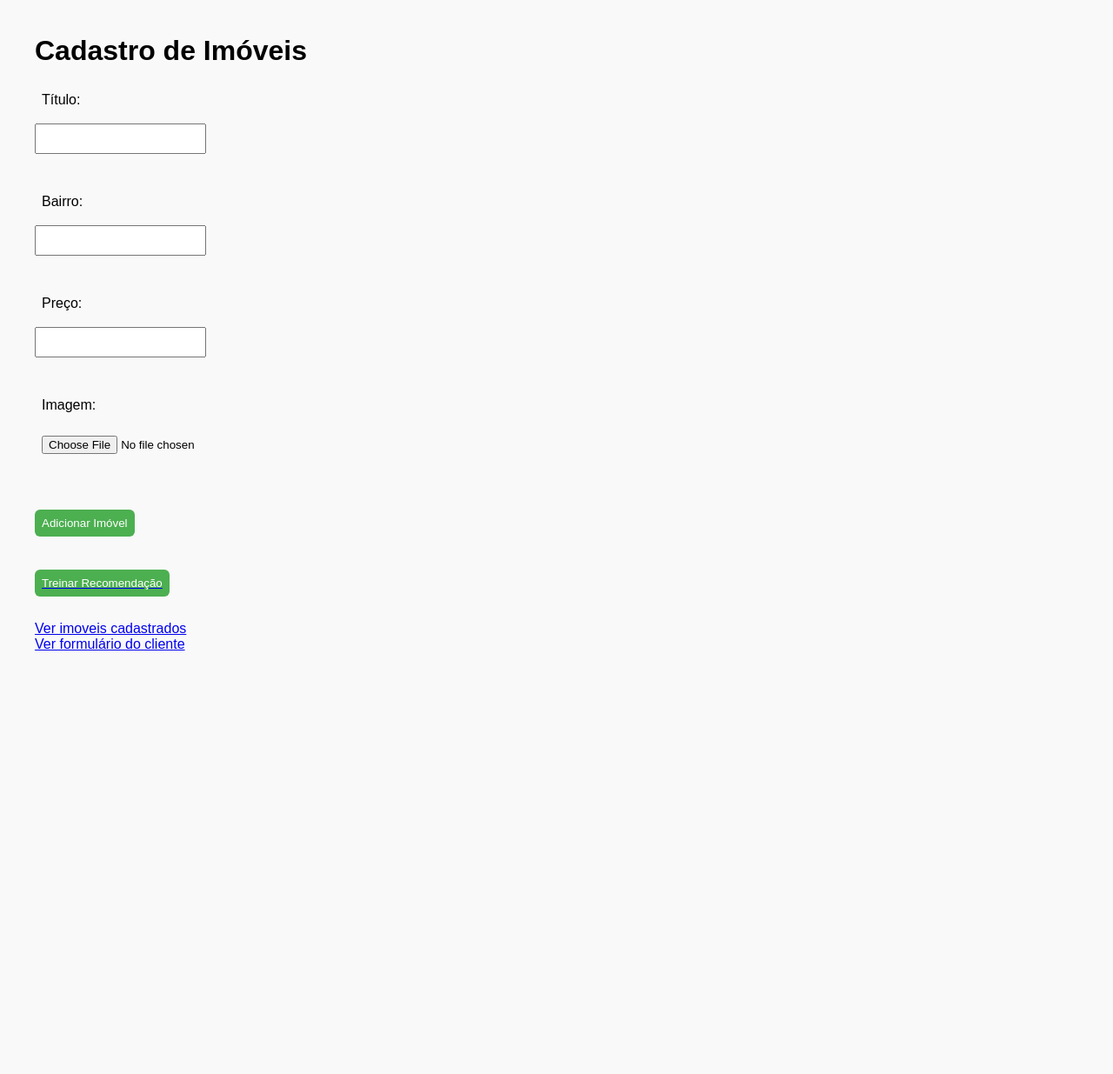
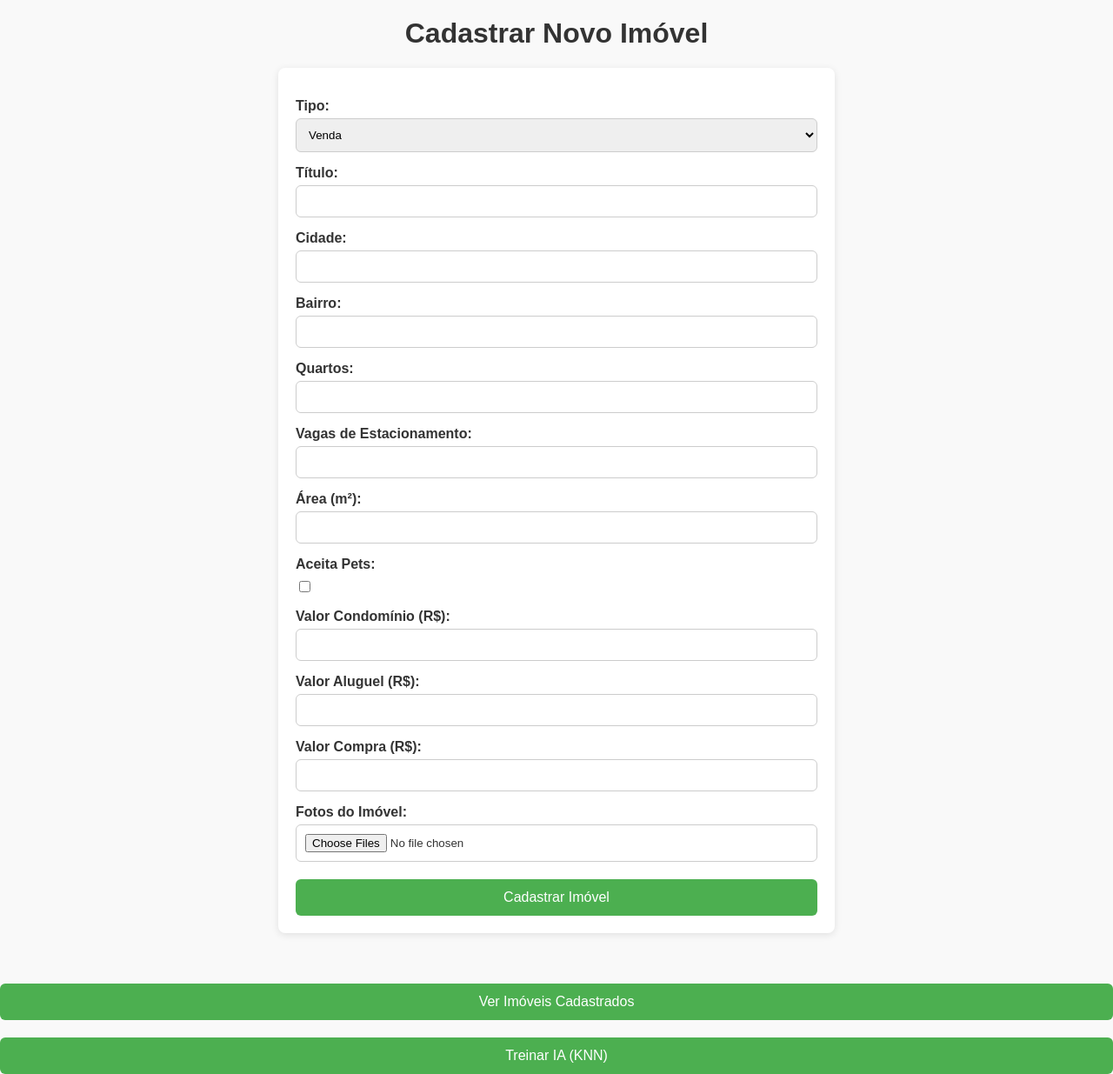
Before and after one commit to DanielBorbaSoares/RecomendacaoImoveis, a Flask app: page /corretor in a window 1280 px wide. Shown: the whole page at 87% size. Before the commit the page ends 748 px from the top, so only its background shows below. Run offline with Flask 3, Linux system fonts and the light colour scheme.

Commit message:
Atualiza sistema com IA KNN e páginas atualizadas

```diff
--- a/app.py
+++ b/app.py
@@ -6,73 +6,178 @@ from werkzeug.utils import secure_filename
 app = Flask(__name__)
 app.config['UPLOAD_FOLDER'] = 'static/uploads'
 
-# Página inicial (cliente) → corretor vê os imóveis
-@app.route('/cliente')
-def cliente():
+# Página do corretor
+@app.route('/corretor', methods=['GET', 'POST'])
+def corretor():
+    if request.method == 'POST':
+        tipo = request.form['tipo']
+        titulo = request.form['titulo']
+        cidade = request.form['cidade']
+        bairro = request.form['bairro']
+        quartos = request.form['quartos']
+        vagas = request.form['vagas']
+        area = request.form['area']
+        aceita_pets = 'Sim' if request.form.get('aceita_pets') else 'Não'
+        valor_condominio = request.form['valor_condominio']
+        valor_aluguel = request.form['valor_aluguel']
+        valor_compra = request.form['valor_compra']
+
+        fotos = request.files.getlist('fotos')
+        foto_nomes = []
+
+        if not os.path.exists(app.config['UPLOAD_FOLDER']):
+            os.makedirs(app.config['UPLOAD_FOLDER'])
+
+        for foto in fotos:
+            if foto.filename != '':
+                filename = secure_filename(foto.filename)
+                foto_path = os.path.join(app.config['UPLOAD_FOLDER'], filename)
+                foto.save(foto_path)
+                foto_nomes.append(filename)
+
+        with open('imoveis.csv', 'a', newline='', encoding='utf-8') as f:
+            writer = csv.writer(f)
+            if os.path.getsize('imoveis.csv') == 0:
+                writer.writerow([
+                    'tipo', 'titulo', 'cidade', 'bairro', 'quartos', 'vagas',
+                    'area', 'aceita_pets', 'valor_condominio',
+                    'valor_aluguel', 'valor_compra', 'fotos'
+                ])
+            writer.writerow([
+                tipo, titulo, cidade, bairro, quartos, vagas,
+                area, aceita_pets, valor_condominio,
+                valor_aluguel, valor_compra, ';'.join(foto_nomes)
+            ])
+
+        return redirect('/corretor')
+
+    return render_template('corretor.html')
+
+# Página de visualização dos imóveis cadastrados (Venda / Aluguel)
+@app.route('/imoveiscadastrados')
+def imoveiscadastrados():
     imoveis = []
     if os.path.exists('imoveis.csv'):
         with open('imoveis.csv', newline='', encoding='utf-8') as csvfile:
             reader = csv.DictReader(csvfile)
             for row in reader:
                 imoveis.append(row)
-    bairros = {}
-    for imovel in imoveis:
-        bairro = imovel['bairro']
-        if bairro not in bairros:
-            bairros[bairro] = []
-        if len(bairros[bairro]) < 3:
-            bairros[bairro].append(imovel)
-    return render_template('cliente.html', bairros=bairros)
 
-# Página do corretor → cadastrar imóveis
-@app.route('/corretor', methods=['GET', 'POST'])
-def corretor():
-    if request.method == 'POST':
-        titulo = request.form['titulo']
-        bairro = request.form['bairro']
-        preco = request.form['preco']
-        imagem = request.files['imagem']
-        if imagem:
-            filename = secure_filename(imagem.filename)
-            imagem.save(os.path.join(app.config['UPLOAD_FOLDER'], filename))
-            with open('imoveis.csv', 'a', newline='', encoding='utf-8') as f:
-                writer = csv.writer(f)
-                if os.path.getsize('imoveis.csv') == 0:
-                    writer.writerow(['titulo', 'bairro', 'preco', 'imagem'])
-                writer.writerow([titulo, bairro, preco, filename])
-        return redirect('/corretor')
-    return render_template('corretor.html')
+    venda = []
+    aluguel = []
 
-# Nova página → formulário para o cliente preencher preferências
+    for index, imovel in enumerate(imoveis):
+        if imovel['tipo'] == 'Venda':
+            venda.append((index, imovel))
+        elif imovel['tipo'] == 'Aluguel':
+            aluguel.append((index, imovel))
+
+    return render_template('imoveiscadastrados.html', venda=venda, aluguel=aluguel)
+
+# Excluir imóvel
+@app.route('/excluir_imovel/<int:index>')
+def excluir_imovel(index):
+    imoveis = []
+    if os.path.exists('imoveis.csv'):
+        with open('imoveis.csv', newline='', encoding='utf-8') as csvfile:
+            reader = csv.DictReader(csvfile)
+            imoveis = list(reader)
+
+    if 0 <= index < len(imoveis):
+        imoveis.pop(index)
+        with open('imoveis.csv', 'w', newline='', encoding='utf-8') as f:
+            writer = csv.DictWriter(f, fieldnames=[
+                'tipo', 'titulo', 'cidade', 'bairro', 'quartos', 'vagas',
+                'area', 'aceita_pets', 'valor_condominio',
+                'valor_aluguel', 'valor_compra', 'fotos'
+            ])
+            writer.writeheader()
+            writer.writerows(imoveis)
+
+    return redirect('/imoveiscadastrados')
+
+# Formulário do cliente + KNN
 @app.route('/formulariocliente', methods=['GET', 'POST'])
 def formulariocliente():
-    mensagem = ''
+    recomendacoes = []
+
     if request.method == 'POST':
+        tipo = request.form['tipo']
+        cidade = request.form['cidade']
         bairro = request.form['bairro']
-        preco_max = request.form['preco_max']
-        quartos = request.form['quartos']
-        aceita_pets = 'sim' if request.form.get('aceita_pets') else 'nao'
+        quartos = int(request.form['quartos'])
+        vagas = int(request.form['vagas'])
+        area = int(request.form['area'])
+        aceita_pets = 'Sim' if request.form.get('aceita_pets') else 'Não'
 
-        # Salva as preferências no arquivo
-        with open('preferencias.csv', 'a', newline='', encoding='utf-8') as f:
-            writer = csv.writer(f)
-            if os.path.getsize('preferencias.csv') == 0:
-                writer.writerow(['bairro', 'preco_max', 'quartos', 'aceita_pets'])
-            writer.writerow([bairro, preco_max, quartos, aceita_pets])
+        if os.path.exists('imoveis.csv') and os.path.exists('modelo_knn.joblib'):
+            import joblib
+            modelo_knn = joblib.load('modelo_knn.joblib')
+            scaler = joblib.load('scaler_knn.joblib')
+            X_columns = joblib.load('X_columns_knn.joblib')
 
-        mensagem = 'Obrigado! Suas preferências foram registradas.'
+            df = pd.read_csv('imoveis.csv')
+            features = ['quartos', 'vagas', 'area']
+            df_encoded = pd.get_dummies(df[['tipo', 'cidade', 'bairro', 'aceita_pets']])
+            X = pd.concat([df[features], df_encoded], axis=1)
 
-    return render_template('formulariocliente.html', mensagem=mensagem)
+            input_dict = {
+                'quartos': quartos,
+                'vagas': vagas,
+                'area': area,
+                f'tipo_{tipo}': 1,
+                f'cidade_{cidade}': 1,
+                f'bairro_{bairro}': 1,
+                f'aceita_pets_{aceita_pets}': 1
+            }
 
+            input_data = []
+            for col in X_columns:
+                input_data.append(input_dict.get(col, 0))
 
-# Página de sucesso ao treinar
+            input_scaled = scaler.transform([input_data])
+            distances, indices = modelo_knn.kneighbors(input_scaled)
+
+            for idx in indices[0]:
+                recomendacoes.append(df.iloc[idx])
+
+    return render_template('formulariocliente.html', recomendacoes=recomendacoes)
+
+# Treinar KNN com clique
 @app.route('/treinar')
 def treinar():
-    return "<h2>Modelo treinado com sucesso! (Exemplo estático)</h2><a href='/corretor'>Voltar</a>"
+    import pandas as pd
+    from sklearn.neighbors import NearestNeighbors
+    from sklearn.preprocessing import StandardScaler
+    import joblib
 
+    if not os.path.exists('imoveis.csv'):
+        return "<h3>⚠️ Nenhum imóvel cadastrado!</h3><a href='/corretor'>Cadastrar imóveis</a>"
+
+    df = pd.read_csv('imoveis.csv')
+
+    features = ['quartos', 'vagas', 'area']
+    df_encoded = pd.get_dummies(df[['tipo', 'cidade', 'bairro', 'aceita_pets']])
+    X = pd.concat([df[features], df_encoded], axis=1)
+
+    scaler = StandardScaler()
+    X_scaled = scaler.fit_transform(X)
+
+    modelo_knn = NearestNeighbors(n_neighbors=5, metric='euclidean')
+    modelo_knn.fit(X_scaled)
+
+    import joblib
+    joblib.dump(modelo_knn, 'modelo_knn.joblib')
+    joblib.dump(scaler, 'scaler_knn.joblib')
+    joblib.dump(X.columns, 'X_columns_knn.joblib')
+
+    return "<h2>✅ Modelo KNN treinado com sucesso!</h2><a href='/imoveiscadastrados'>Voltar</a>"
+
+# Rodar o app
 if __name__ == '__main__':
     if not os.path.exists('static/uploads'):
         os.makedirs('static/uploads')
 
+    import os
     port = int(os.environ.get("PORT", 5000))
     app.run(host='0.0.0.0', port=port)
--- a/imoveis.csv
+++ b/imoveis.csv
@@ -1,2 +1,2 @@
-titulo,bairro,preco,imagem
-Apartamento Porto Ibiza,Mario Quintana,"1400,00",Porto_Ibiza.png
+tipo,titulo,cidade,bairro,quartos,vagas,area,aceita_pets,valor_condominio,valor_aluguel,valor_compra,fotos
+Aluguel,Apartamento Porto Ibiza,Porto Alegre,Mario Quintana,2,1,44,Sim,400.00,1000.00,,PlantaTerreo-PortoIbiza.png;FachadaPortoIbiza.png;Piscina-PortoIbiza.png
--- a/preferencias.csv
+++ b/preferencias.csv
@@ -5,3 +5,5 @@ Mario Quintana,1000,1,nao
 Mario Quintana,1000,1,nao
 Mario Quintana,1000,2,nao
 Mario Quintana,1111,1,nao
+Mario Quintana,1000,2,Sim
+Mario Quintana,1000,2,Sim
--- a/static/style.css
+++ b/static/style.css
@@ -1,20 +1,68 @@
+/* Reset básico */
 body {
     font-family: Arial, sans-serif;
-    margin: 40px;
+    margin: 0;
+    padding: 0;
     background: #f9f9f9;
+    color: #333;
 }
-  input, label, button {
+
+/* Container central */
+h1 {
+    text-align: center;
+    margin-top: 20px;
+}
+
+form {
+    max-width: 600px;
+    margin: 20px auto;
+    padding: 20px;
+    background: #fff;
+    border-radius: 8px;
+    box-shadow: 0 2px 8px rgba(0,0,0,0.1);
+}
+
+/* Labels e Inputs */
+label {
     display: block;
-    margin: 10px 0;
-    padding: 8px;
+    margin-top: 15px;
+    font-weight: bold;
 }
+
+input[type="text"],
+input[type="number"],
+input[type="file"],
+select {
+    width: 100%;
+    padding: 10px;
+    margin-top: 5px;
+    border: 1px solid #ccc;
+    border-radius: 6px;
+    box-sizing: border-box;
+}
+
+input[type="checkbox"] {
+    margin-top: 10px;
+}
+
+/* Botão */
 button {
+    margin-top: 20px;
+    width: 100%;
+    padding: 12px;
     background-color: #4CAF50;
     color: white;
     border: none;
     border-radius: 6px;
     cursor: pointer;
+    font-size: 16px;
 }
+
+button:hover {
+    background-color: #45a049;
+}
+
+/* Cards de imóveis (se usado em cliente.html) */
 .card {
     background: white;
     padding: 10px;
@@ -24,12 +72,26 @@ body {
     display: inline-block;
     vertical-align: top;
     border-radius: 8px;
+    box-shadow: 0 2px 4px rgba(0,0,0,0.1);
 }
+
 .card img {
-    width: 200px;
+    width: 100%;
     height: 150px;
     object-fit: cover;
 }
+
 .bairro {
     margin-bottom: 40px;
 }
+
+/* Responsivo */
+@media (max-width: 768px) {
+    form {
+        padding: 15px;
+        margin: 10px;
+    }
+    .card {
+        width: 90%;
+    }
+}
--- a/templates/corretor.html
+++ b/templates/corretor.html
@@ -2,25 +2,57 @@
 <html lang="pt-br">
 <head>
   <meta charset="UTF-8">
-  <title>Painel do Corretor</title>
+  <title>Cadastrar Imóvel</title>
   <link rel="stylesheet" href="/static/style.css">
 </head>
 <body>
-  <h1>Cadastro de Imóveis</h1>
-  <form action="/corretor" method="POST" enctype="multipart/form-data">
+  <h1>Cadastrar Novo Imóvel</h1>
+
+  <form method="POST" enctype="multipart/form-data">
+    <label for="tipo">Tipo:</label>
+    <select name="tipo" required>
+      <option value="Venda">Venda</option>
+      <option value="Aluguel">Aluguel</option>
+    </select>
+
     <label for="titulo">Título:</label>
-    <input type="text" name="titulo" required><br>
+    <input type="text" name="titulo" required>
+
+    <label for="cidade">Cidade:</label>
+    <input type="text" name="cidade" required>
+
     <label for="bairro">Bairro:</label>
-    <input type="text" name="bairro" required><br>
-    <label for="preco">Preço:</label>
-    <input type="text" name="preco" required><br>
-    <label for="imagem">Imagem:</label>
-    <input type="file" name="imagem" required><br><br>
-    <button type="submit">Adicionar Imóvel</button>
+    <input type="text" name="bairro" required>
+
+    <label for="quartos">Quartos:</label>
+    <input type="number" name="quartos" required>
+
+    <label for="vagas">Vagas de Estacionamento:</label>
+    <input type="number" name="vagas" required>
+
+    <label for="area">Área (m²):</label>
+    <input type="number" name="area" required>
+
+    <label for="aceita_pets">Aceita Pets:</label>
+    <input type="checkbox" name="aceita_pets"><br>
+
+    <label for="valor_condominio">Valor Condomínio (R$):</label>
+    <input type="number" name="valor_condominio">
+
+    <label for="valor_aluguel">Valor Aluguel (R$):</label>
+    <input type="number" name="valor_aluguel">
+
+    <label for="valor_compra">Valor Compra (R$):</label>
+    <input type="number" name="valor_compra">
+
+    <label for="fotos">Fotos do Imóvel:</label>
+    <input type="file" name="fotos" multiple>
+
+    <button type="submit">Cadastrar Imóvel</button>
   </form>
 
-  <br><a href="/treinar"><button>Treinar Recomendação</button></a>
-  <br><a href="/cliente">Ver imoveis cadastrados </a>
-  <br><a href="/formulariocliente">Ver formulário do cliente</a>
+  <br>
+  <a href="/imoveiscadastrados"><button>Ver Imóveis Cadastrados</button></a>
+  <a href="/treinar"><button>Treinar IA (KNN)</button></a>
 </body>
 </html>
```
Also changed, not shown: templates/cliente.html (deleted, +0 -23 lines), templates/formulariocliente.html (+41 -12 lines), templates/imoveiscadastrados.html (added, +51 -0 lines), static/uploads/FachadaPortoIbiza.png (added), static/uploads/Piscina-PortoIbiza.png (added), static/uploads/PlantaTerreo-PortoIbiza.png (added), 5 other files. Lines whose indentation alone changed are shown as unchanged.
